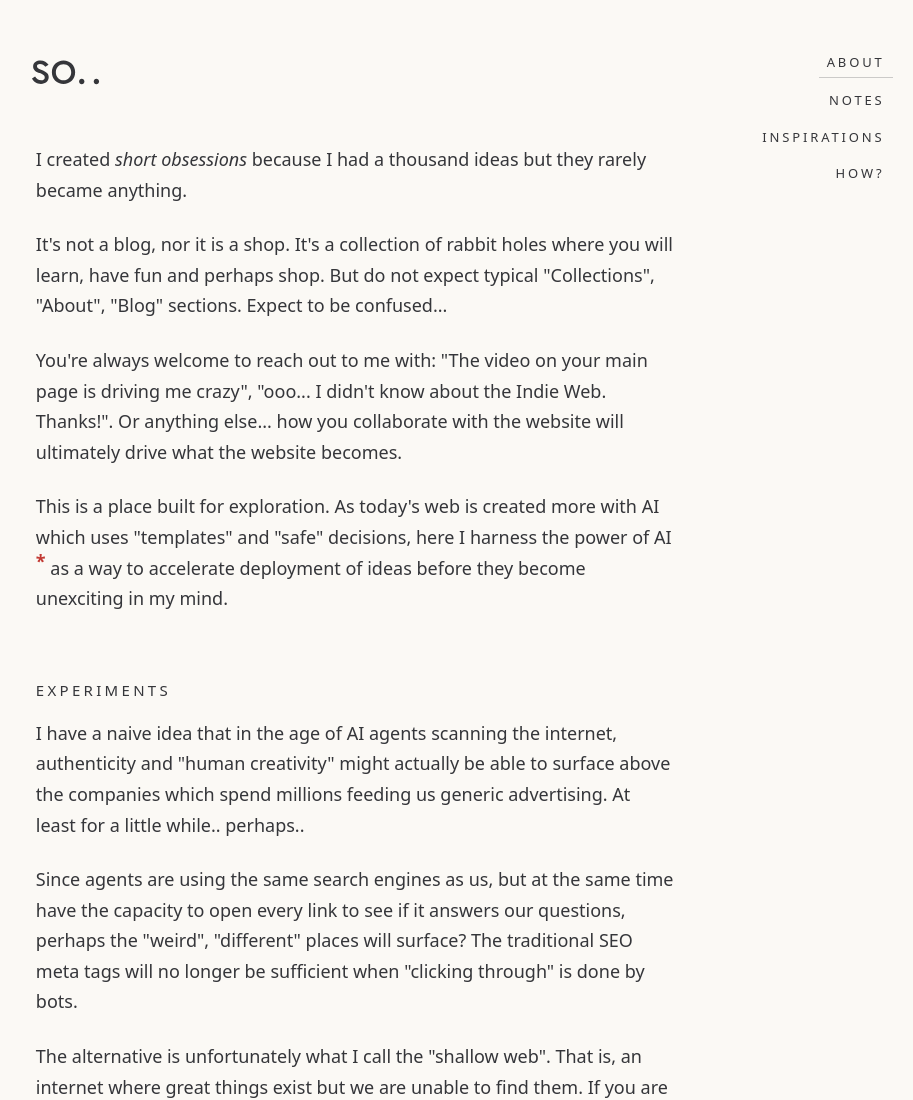
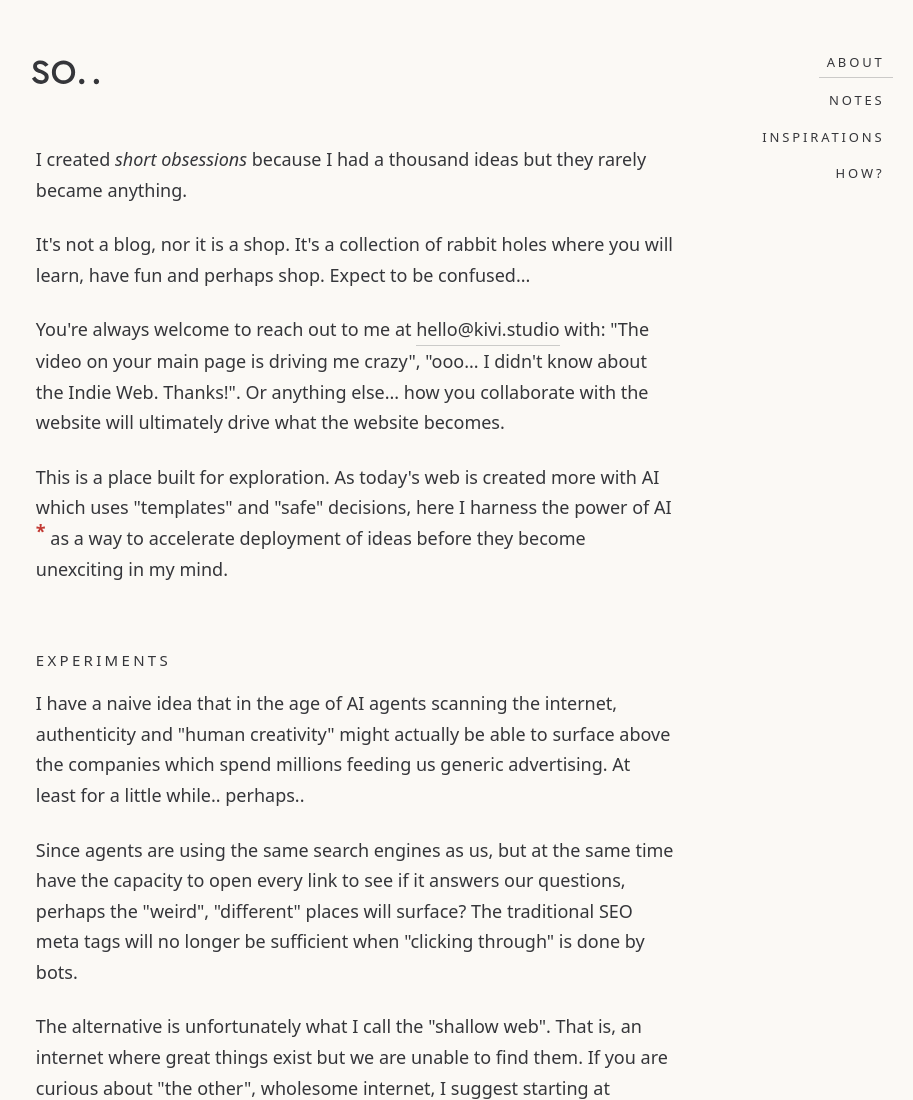
Before and after one commit to kivistudio/so.london, an Astro site: page /about in a window 1280 px wide. Shown: the top 1100 px of the page, without its empty margins (285-1198 px from the left). Built offline with nearby package versions, Linux system fonts and the light colour scheme; Astro itself is replaced by a stand-in of ours; some packages are replaced by stand-ins of ours; no server answers; a web font is replaced by a local one.

Commit message:
Share the copy-to-clipboard email as a component
Move the Anna Atkins email button and its script into Email.astro and
use it on the About page too.

```diff
--- /dev/null
+++ b/src/components/Email.astro
@@ -0,0 +1,53 @@
+---
+/**
+ * The contact email address, protected from scrapers: the HTML only carries the
+ * obfuscated "hello [at] kivi [dot] studio"; the browser assembles the real
+ * address. Clicking copies it to the clipboard (no mailto).
+ *
+ * Usage:  Let me know: <Email />.
+ *
+ * Base styles sit inside :where() (zero specificity), so a page restyles it by
+ * passing a class, e.g. <Email class="intro__email" />.
+ */
+const { user = 'hello', domain = 'kivi.studio', class: className } = Astro.props;
+const obfuscated = `${user} [at] ${domain.replaceAll('.', ' [dot] ')}`;
+---
+
+<button
+  type="button"
+  class:list={['email', className]}
+  data-user={user}
+  data-domain={domain}
+  title="Copy email address">{obfuscated}</button
+>
+
+<script>
+  for (const el of document.querySelectorAll<HTMLElement>('.email')) {
+    const addr = `${el.dataset.user}@${el.dataset.domain}`;
+    el.textContent = addr;
+    el.addEventListener('click', async () => {
+      try {
+        await navigator.clipboard.writeText(addr);
+        el.textContent = 'copied ✓';
+        setTimeout(() => { el.textContent = addr; }, 1500);
+      } catch { /* clipboard blocked: the address is still selectable */ }
+    });
+  }
+</script>
+
+<style>
+  :where(.email) {
+    font: inherit;
+    color: inherit;
+    background: none;
+    border: 0;
+    border-bottom: 1px solid var(--hairline, currentColor);
+    padding: 0;
+    cursor: copy;
+    user-select: all;
+  }
+
+  :where(.email:hover) {
+    border-bottom-color: var(--fg, currentColor);
+  }
+</style>
--- a/src/pages/about.astro
+++ b/src/pages/about.astro
@@ -4,6 +4,7 @@ import Nav from '../components/Nav.astro';
 import Wordmark from '../components/Wordmark.astro';
 import FootnoteRef from '../components/FootnoteRef.astro';
 import Footnotes from '../components/Footnotes.astro';
+import Email from '../components/Email.astro';
 import { createFootnotes } from '../lib/footnotes.js';
 
 // Notes in order of appearance; markers (*, **, …) are derived from position.
@@ -30,11 +31,10 @@ const notes = createFootnotes([
       </p>
       <p>
         It's not a blog, nor it is a shop. It's a collection of rabbit holes where you will learn, have fun and
-        perhaps shop. But do not expect typical "Collections", "About", "Blog"
-        sections. Expect to be confused...
+        perhaps shop. Expect to be confused...
       </p>
       <p>
-        You're always welcome to reach out to me with: "The video on your main
+        You're always welcome to reach out to me at <Email /> with: "The video on your main
         page is driving me crazy", "ooo... I didn't know about the Indie Web.
         Thanks!". Or anything else... how you collaborate with the website will
         ultimately drive what the website becomes.
```
Also changed, not shown: src/pages/anna-atkins/index.astro (+2 -17 lines).
